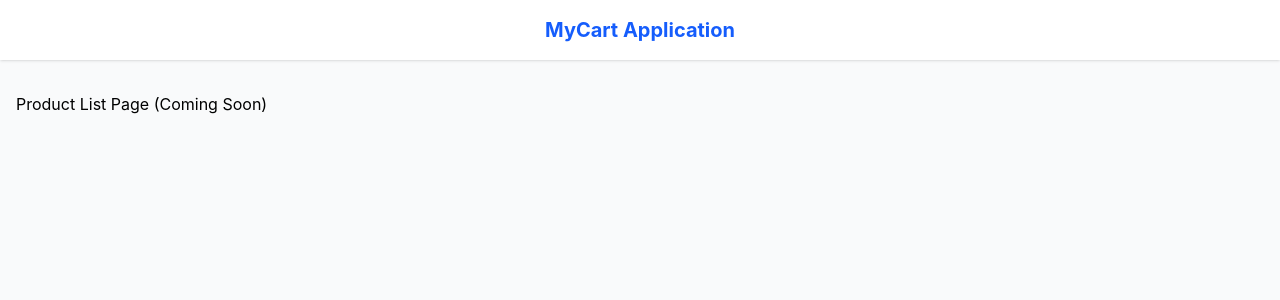
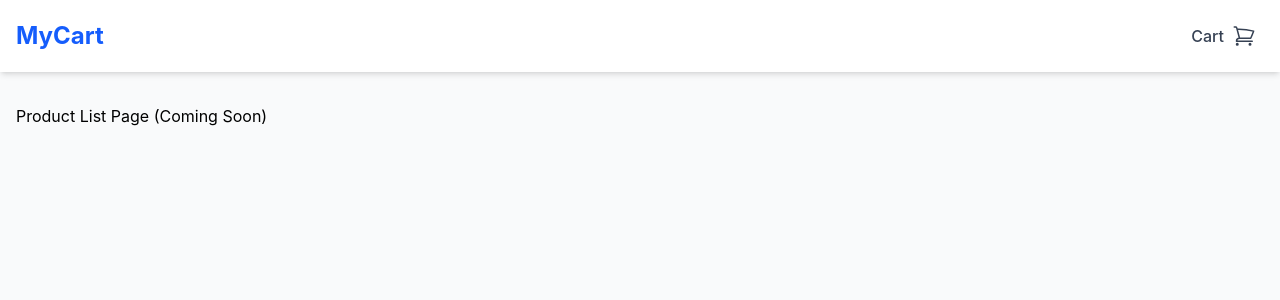
Before and after one commit to DeeprajSawaiyan/Mini-E-Commerce-Product-Listing-Cart-Application, a React (Vite) app: page / in a window 1280 px wide. Shown: the top 300 px of the page. Built offline with nearby package versions, Linux system fonts and the light colour scheme.

Commit message:
style: replace placeholder header with dynamic Navbar component

```diff
--- a/src/App.jsx
+++ b/src/App.jsx
@@ -1,22 +1,18 @@
 import { Routes, Route } from 'react-router-dom';
 import { CartProvider } from './hooks/useCart';
+import { Navbar } from './components/Navbar';
 
 function App() {
   return (
     <CartProvider>
       <div className="min-h-screen bg-gray-50 font-sans">
 
-        {/* Placeholder for the Navbar we will build next */}
-        <header className="bg-white shadow p-4 text-center text-xl font-bold text-blue-600">
-          MyCart Application
-        </header>
+        {/* 2. Replace the old <header> placeholder with the real Navbar */}
+        <Navbar />
 
-        {/* The Router Switchboard */}
         <main className="container mx-auto px-4 py-8">
           <Routes>
-            {/* The home page route */}
             <Route path="/" element={<h2>Product List Page (Coming Soon)</h2>} />
-            {/* The cart page route */}
             <Route path="/cart" element={<h2>Cart Page (Coming Soon)</h2>} />
           </Routes>
         </main>
```
